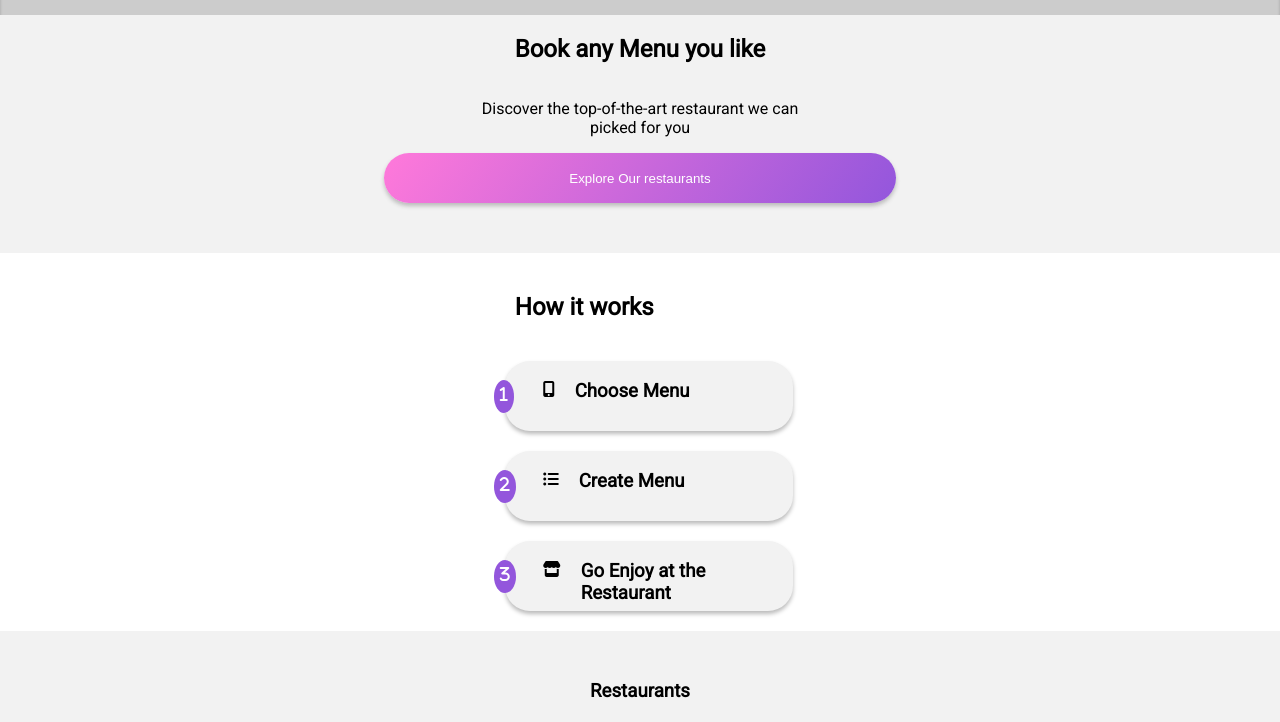
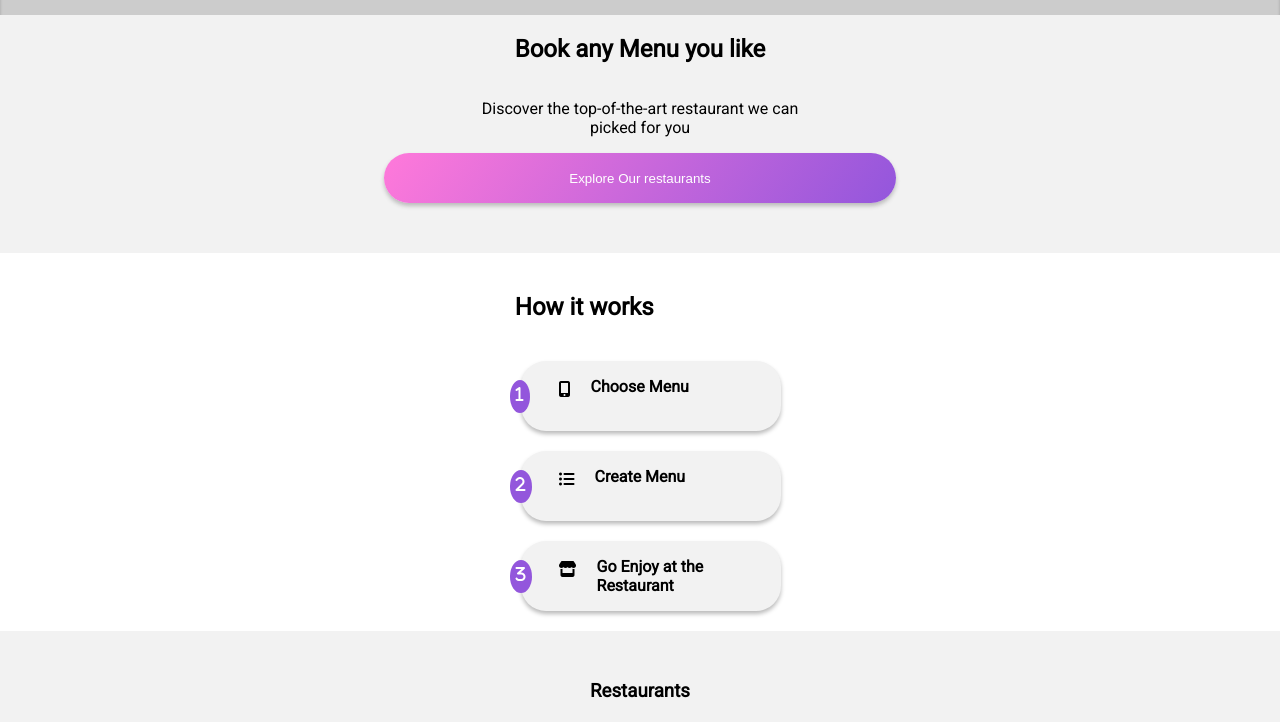
Before and after one commit to MaganHGang/ohmyfood, a plain HTML site: page index.html in a window 1280 px wide. Shown: the part 78-800 px from the top of the page. Drawn offline with Linux system fonts and the light colour scheme; a web font is replaced by a local one.

Commit message:
polishing up some code

```diff
--- a/SASS/main.scss
+++ b/SASS/main.scss
@@ -1,8 +1,6 @@
-@import 'abstract/mixins',
-'abstract/base',
-'abstract/variables',
-'abstract/mediaqueries',
-'abstract/animations';
+@import 'abstract/base',
+'abstract/mediaqueries';
+
 
 @import 'layouts/footer',
 'layouts/mainContainer';
--- a/SASS/pages/_homepage.scss
+++ b/SASS/pages/_homepage.scss
@@ -34,6 +34,10 @@
 .subHeadText {
     @include maintext(Roboto);
     width: 85%;
+}
+
+.contentSub {
+    font-weight: bold;
 }
 
 .subHead2 {
--- a/index.html
+++ b/index.html
@@ -36,17 +36,17 @@
             <div class="How-it-works-body">
                 <span class="How-it-works-buttons"><span class="circlebox"> <i class="fa-solid fa-1 "></i>
                     </span> <span class="IconStyle"> <i class="fa-solid fa-mobile-screen-button colourIcon"></i></span>
-                    <h3 class="subHeadText">Choose Menu</h3>
+                    <p class="subHeadText contentSub">Choose Menu</p>
                 </span>
                 <span class="How-it-works-buttons"> <span class="circlebox"> <i class="fa-solid fa-2"></i></span> <span
                         class="IconStyle"> <i class="fa-solid fa-list-ul colourIcon"></i></span>
-                    <h3 class="subHeadText">Create
-                        Menu</h3>
+                    <p class="subHeadText contentSub">Create
+                        Menu</p>
                 </span>
                 <span class="How-it-works-buttons"> <span class="circlebox"><i class="fa-solid fa-3 "></i>
                     </span> <span class="IconStyle"><i class="fa-solid fa-store colourIcon"></i></span>
-                    <h3 class="subHeadText">Go
-                        Enjoy at the Restaurant</h3>
+                    <p class="subHeadText contentSub">Go
+                        Enjoy at the Restaurant</p>
                 </span>
             </div>
         </div>
```
Also changed, not shown: bastille.html (+4 -7 lines), enchantedplate.html (+3 -3 lines), fullpalette.html (+3 -3 lines), le-gourmand.html (+2 -3 lines), SASS/main.css, 2 other files.
